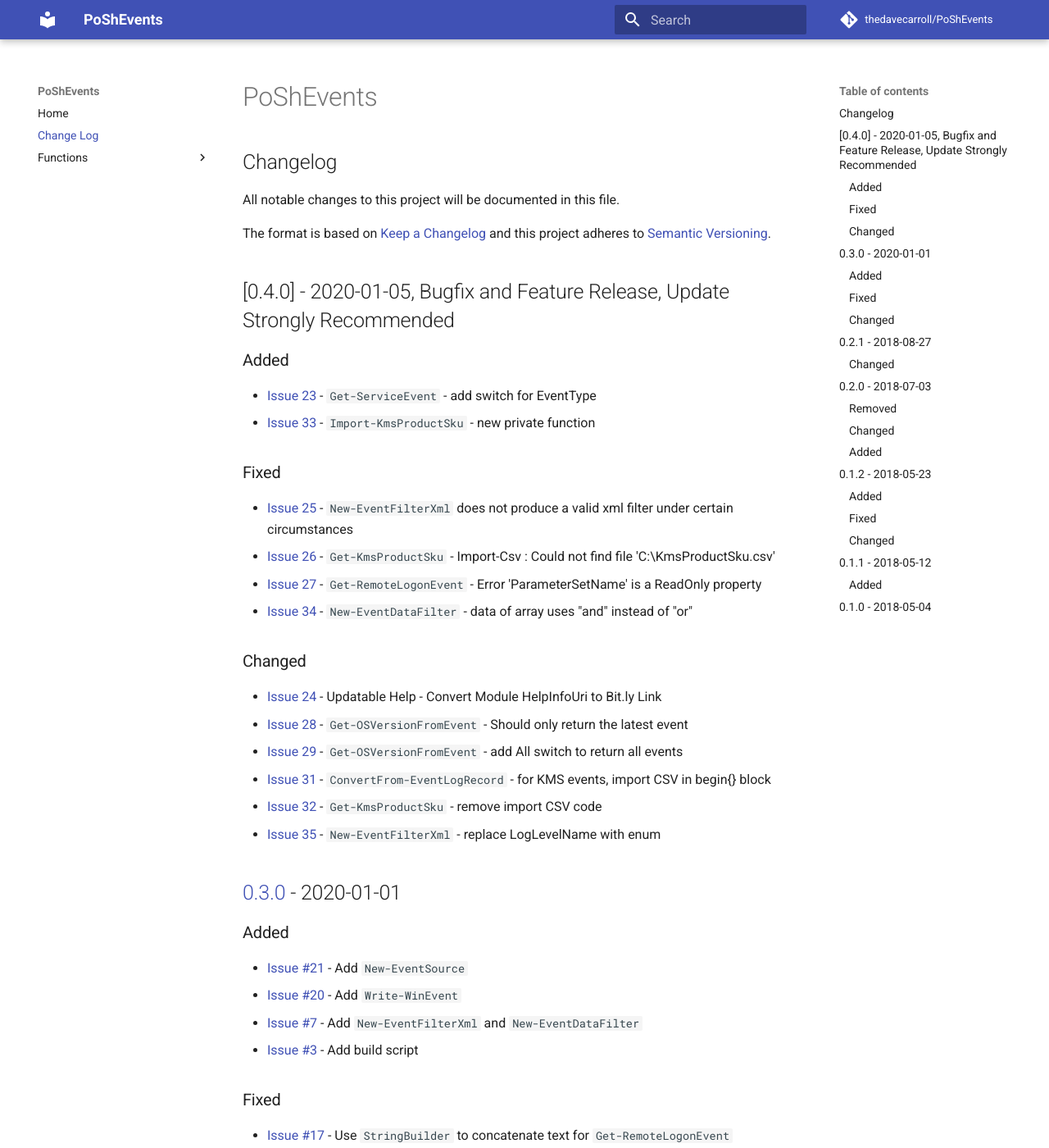
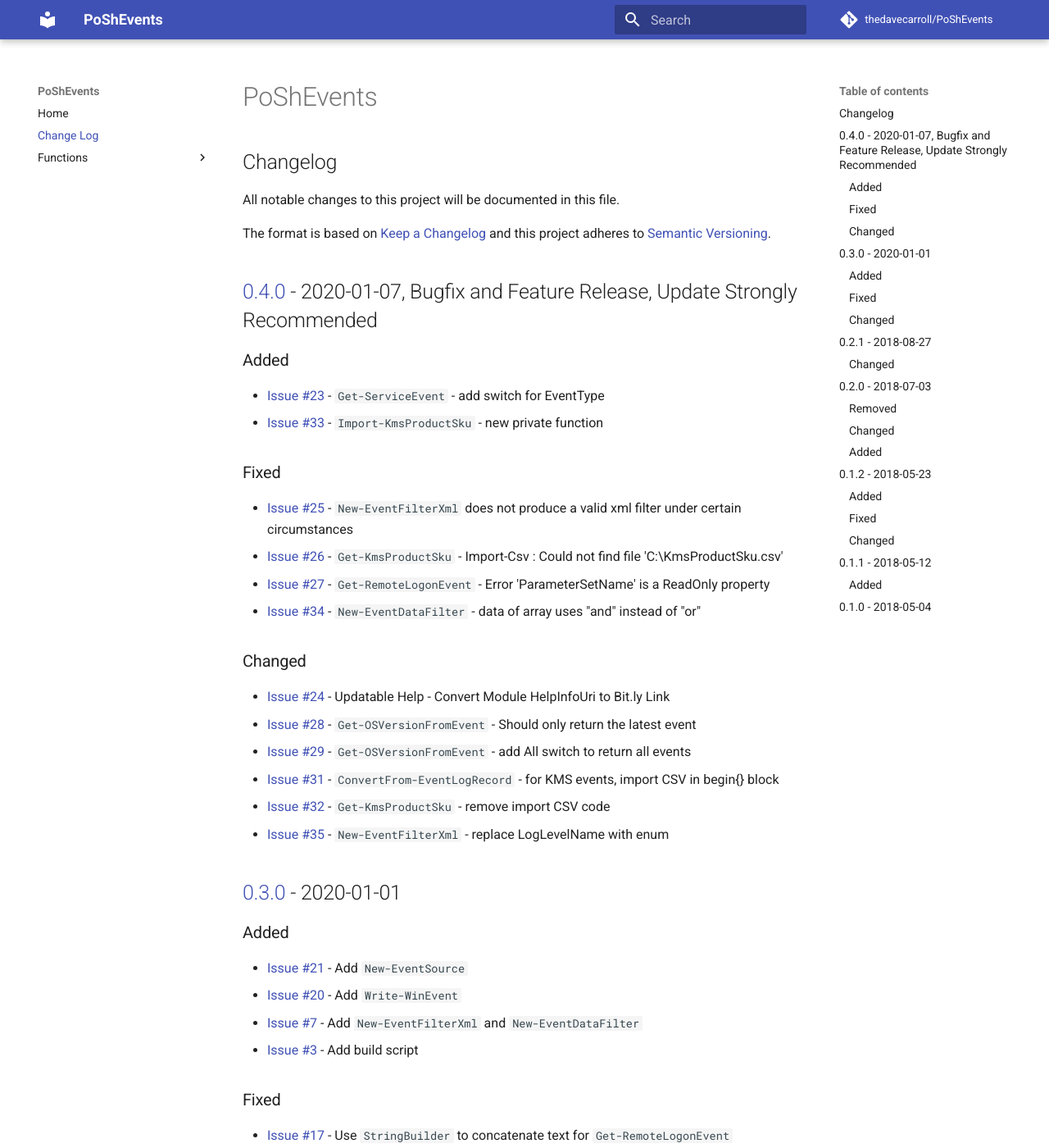
Before and after one commit to thedavecarroll/PoShEvents, an MkDocs documentation site: the page built from docs/CHANGELOG.md, in a window 1280 px wide and 1400 px high. Shown: the whole window at 82% size. Built offline with MkDocs 1.6.1 and Material for MkDocs 9.7.7, drawn with Linux system fonts in a browser that asks for light colours; comment, search, counter and statistics services are not loaded.

Commit message:
lock in release commit

```diff
--- a/docs/CHANGELOG.md
+++ b/docs/CHANGELOG.md
@@ -6,28 +6,28 @@ All notable changes to this project will be documented in this file.
 
 The format is based on [Keep a Changelog](http://keepachangelog.com/en/1.0.0/) and this project adheres to [Semantic Versioning](http://semver.org/spec/v2.0.0.html).
 
-## [0.4.0] - 2020-01-05, Bugfix and Feature Release, Update Strongly Recommended
+## [0.4.0] - 2020-01-07, Bugfix and Feature Release, Update Strongly Recommended
 
 ### Added
 
-* [Issue 23](https://github.com/thedavecarroll/PoShEvents/issues/23) - `Get-ServiceEvent` - add switch for EventType
-* [Issue 33](https://github.com/thedavecarroll/PoShEvents/issues/33) - `Import-KmsProductSku` - new private function
+* [Issue #23](https://github.com/thedavecarroll/PoShEvents/issues/23) - `Get-ServiceEvent` - add switch for EventType
+* [Issue #33](https://github.com/thedavecarroll/PoShEvents/issues/33) - `Import-KmsProductSku` - new private function
 
 ### Fixed
 
-* [Issue 25](https://github.com/thedavecarroll/PoShEvents/issues/25) - `New-EventFilterXml` does not produce a valid xml filter under certain circumstances
-* [Issue 26](https://github.com/thedavecarroll/PoShEvents/issues/26) - `Get-KmsProductSku` - Import-Csv : Could not find file 'C:\KmsProductSku.csv'
-* [Issue 27](https://github.com/thedavecarroll/PoShEvents/issues/27) - `Get-RemoteLogonEvent` - Error 'ParameterSetName' is a ReadOnly property
-* [Issue 34](https://github.com/thedavecarroll/PoShEvents/issues/34) - `New-EventDataFilter` - data of array uses "and" instead of "or"
+* [Issue #25](https://github.com/thedavecarroll/PoShEvents/issues/25) - `New-EventFilterXml` does not produce a valid xml filter under certain circumstances
+* [Issue #26](https://github.com/thedavecarroll/PoShEvents/issues/26) - `Get-KmsProductSku` - Import-Csv : Could not find file 'C:\KmsProductSku.csv'
+* [Issue #27](https://github.com/thedavecarroll/PoShEvents/issues/27) - `Get-RemoteLogonEvent` - Error 'ParameterSetName' is a ReadOnly property
+* [Issue #34](https://github.com/thedavecarroll/PoShEvents/issues/34) - `New-EventDataFilter` - data of array uses "and" instead of "or"
 
 ### Changed
 
-* [Issue 24](https://github.com/thedavecarroll/PoShEvents/issues/24) - Updatable Help - Convert Module HelpInfoUri to Bit.ly Link
-* [Issue 28](https://github.com/thedavecarroll/PoShEvents/issues/28) - `Get-OSVersionFromEvent` - Should only return the latest event
-* [Issue 29](https://github.com/thedavecarroll/PoShEvents/issues/29) - `Get-OSVersionFromEvent` - add All switch to return all events
-* [Issue 31](https://github.com/thedavecarroll/PoShEvents/issues/31) - `ConvertFrom-EventLogRecord` - for KMS events, import CSV in begin{} block
-* [Issue 32](https://github.com/thedavecarroll/PoShEvents/issues/32) - `Get-KmsProductSku` - remove import CSV code
-* [Issue 35](https://github.com/thedavecarroll/PoShEvents/issues/35) - `New-EventFilterXml` - replace LogLevelName with enum
+* [Issue #24](https://github.com/thedavecarroll/PoShEvents/issues/24) - Updatable Help - Convert Module HelpInfoUri to Bit.ly Link
+* [Issue #28](https://github.com/thedavecarroll/PoShEvents/issues/28) - `Get-OSVersionFromEvent` - Should only return the latest event
+* [Issue #29](https://github.com/thedavecarroll/PoShEvents/issues/29) - `Get-OSVersionFromEvent` - add All switch to return all events
+* [Issue #31](https://github.com/thedavecarroll/PoShEvents/issues/31) - `ConvertFrom-EventLogRecord` - for KMS events, import CSV in begin{} block
+* [Issue #32](https://github.com/thedavecarroll/PoShEvents/issues/32) - `Get-KmsProductSku` - remove import CSV code
+* [Issue #35](https://github.com/thedavecarroll/PoShEvents/issues/35) - `New-EventFilterXml` - replace LogLevelName with enum
 
 ## [0.3.0] - 2020-01-01
 
```
Also changed, not shown: other parts of docs/CHANGELOG.md (+1 -0 lines), CHANGELOG.md (+25 -0 lines).
